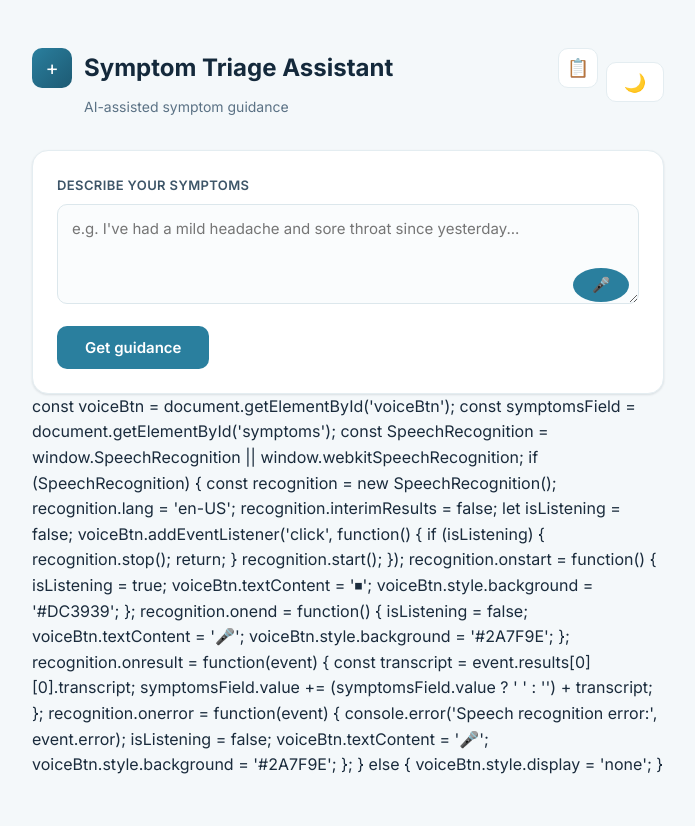
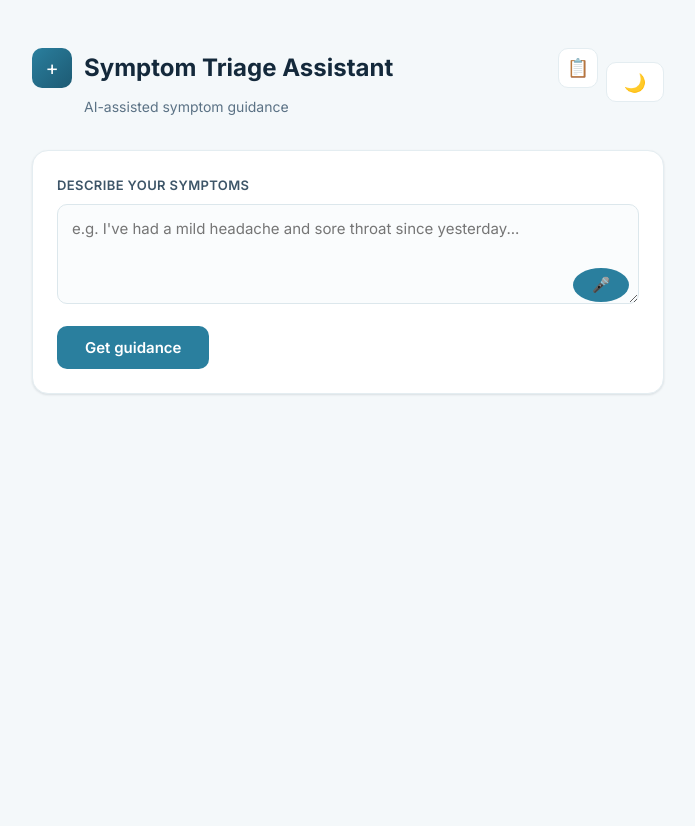
Before and after one commit to HarshaYasa/symptom-triage-assistant, a Flask app: page / in a window 1280 px wide. Shown: the whole page, without its empty margins (292-987 px from the left). After the commit the page ends 395 px from the top, so only its background shows below. Run offline with Flask 3, Linux system fonts and the light colour scheme.

Commit message:
Fix duplicate script block

```diff
--- a/templates/index.html
+++ b/templates/index.html
@@ -246,9 +246,9 @@
             <p class="subtitle">AI-assisted symptom guidance</p>
         </div>
         <div style="display: flex; gap: 8px;">
-    <a href="/history" style="display: flex; align-items: center; justify-content: center; width: 40px; height: 40px; background: var(--card-bg); border: 1.5px solid var(--card-border); border-radius: 10px; text-decoration: none; font-size: 18px;" title="View history">📋</a>
-    <button class="theme-toggle" id="themeToggle" type="button" aria-label="Toggle dark mode">🌙</button>
-</div>
+            <a href="/history" style="display: flex; align-items: center; justify-content: center; width: 40px; height: 40px; background: var(--card-bg); border: 1.5px solid var(--card-border); border-radius: 10px; text-decoration: none; font-size: 18px;" title="View history">📋</a>
+            <button class="theme-toggle" id="themeToggle" type="button" aria-label="Toggle dark mode">🌙</button>
+        </div>
     </div>
 
     <div class="card">
@@ -289,10 +289,11 @@
                 </div>
             {% endif %}
 
-            <p class="disclaimer">This is not a medical diagnosis. Please consult a qualified professional for any health concerns.</p>
             {% if result.urgency != "unknown" or result.body_system is defined %}
             <a href="/download-pdf" style="display: inline-block; margin-top: 8px; padding: 8px 18px; background: transparent; border: 1.5px solid #2A7F9E; color: #2A7F9E; border-radius: 8px; text-decoration: none; font-size: 13px; font-weight: 600;">⬇ Download PDF summary</a>
             {% endif %}
+
+            <p class="disclaimer">This is not a medical diagnosis. Please consult a qualified professional for any health concerns.</p>
         </div>
     {% endif %}
 
@@ -362,50 +363,3 @@
     </script>
 </body>
 </html>
-    const voiceBtn = document.getElementById('voiceBtn');
-        const symptomsField = document.getElementById('symptoms');
-        const SpeechRecognition = window.SpeechRecognition || window.webkitSpeechRecognition;
-
-        if (SpeechRecognition) {
-            const recognition = new SpeechRecognition();
-            recognition.lang = 'en-US';
-            recognition.interimResults = false;
-
-            let isListening = false;
-
-            voiceBtn.addEventListener('click', function() {
-                if (isListening) {
-                    recognition.stop();
-                    return;
-                }
-                recognition.start();
-            });
-
-            recognition.onstart = function() {
-                isListening = true;
-                voiceBtn.textContent = '⏹';
-                voiceBtn.style.background = '#DC3939';
-            };
-
-            recognition.onend = function() {
-                isListening = false;
-                voiceBtn.textContent = '🎤';
-                voiceBtn.style.background = '#2A7F9E';
-            };
-
-            recognition.onresult = function(event) {
-                const transcript = event.results[0][0].transcript;
-                symptomsField.value += (symptomsField.value ? ' ' : '') + transcript;
-            };
-
-            recognition.onerror = function(event) {
-                console.error('Speech recognition error:', event.error);
-                isListening = false;
-                voiceBtn.textContent = '🎤';
-                voiceBtn.style.background = '#2A7F9E';
-            };
-        } else {
-            voiceBtn.style.display = 'none';
-        }
-</body>
-</html>
```
